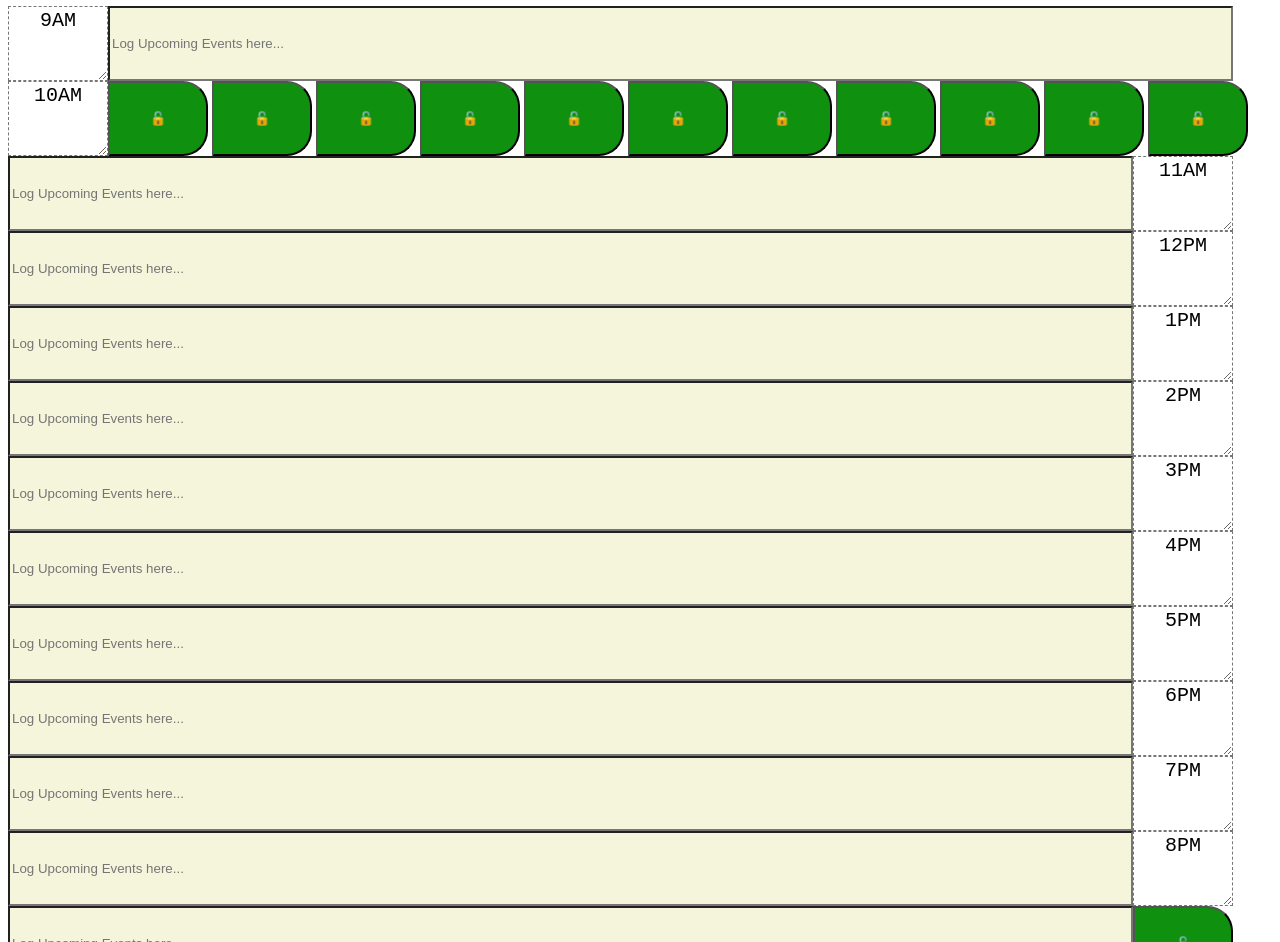
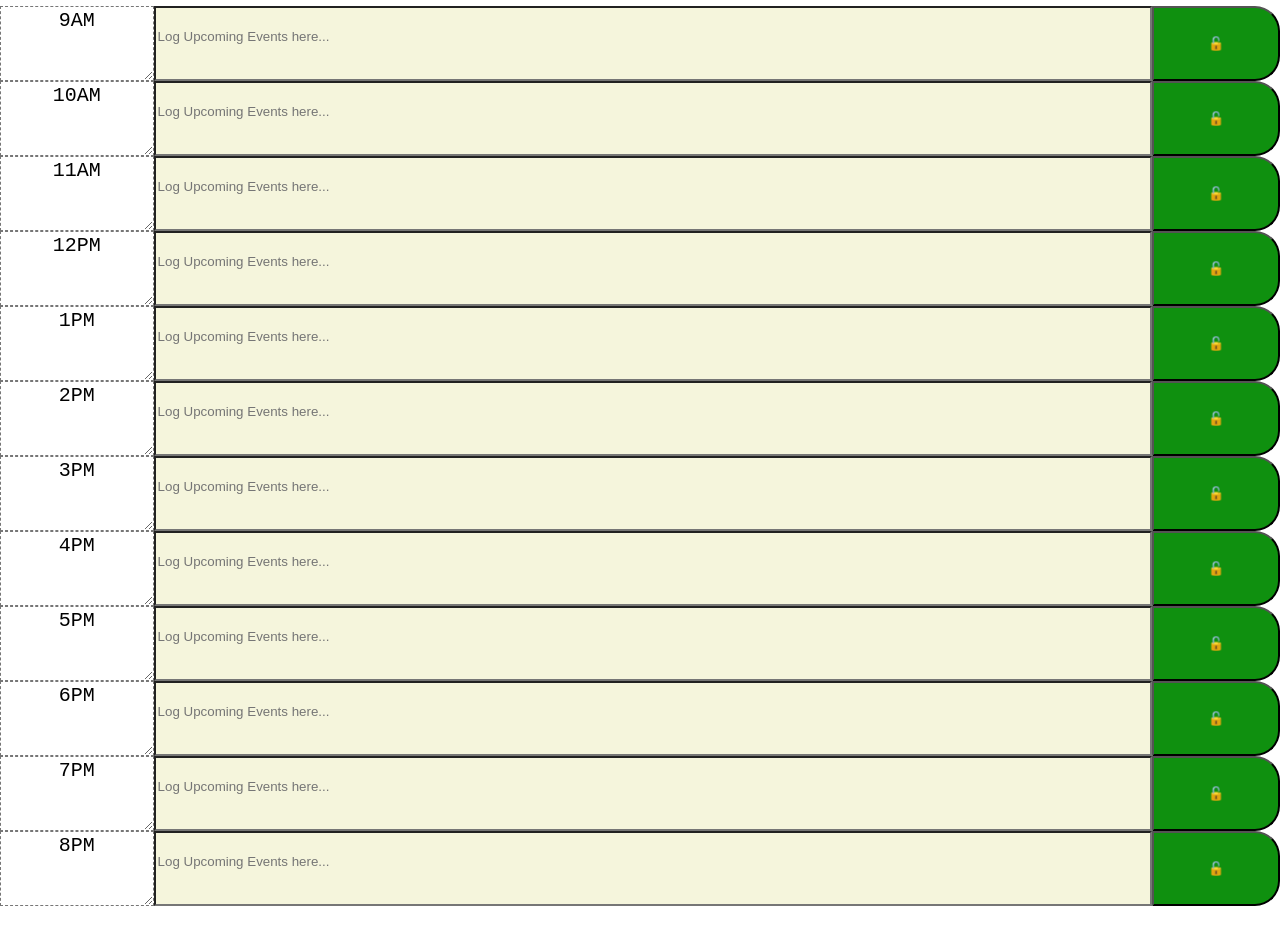
Before and after one commit to junnel308/event_scheduler_notification, a plain HTML site: page index.html in a window 1280 px wide. Shown: the part 187-1129 px from the top of the page. After the commit the page ends 1093 px from the top, so only its background shows below. Drawn offline with Linux system fonts and the light colour scheme.

Commit message:
organized HTML code and CSS code and fixed a bug when button goes to the next line when resizing the screen and not aligned with the input log and the time display

```diff
--- a/index.html
+++ b/index.html
@@ -14,49 +14,73 @@
             Event Notification Scheduler <br>
             Calendar<br>
             <input type="input" id="todays-date" readonly placeholder="Todays Date" style="width: 50%; height: 50px; text-align: center; font-size: 20px; border: none;"></input>
-            <hr id="separation-line" style="height:10px; background-color: black;">
+            <hr id="separation-line" style="width: auto; height:10px; background-color: black;">
         </h1>
         </header>
 
         <main id="wrapper">
             <h2 id="message-saved"></h2>
-            <div style="width: 100%; height: 100%; margin: 0; padding: 0;">
-                <textarea type="input" id="time" readonly style="width: 100px; height: 75px; border-style: dashed; border-width: 1%; text-align: center; float: left; font-size: 20px;">9AM</textarea>
-                <input id="user-input" placeholder="Log Upcoming Events here..." style="width: 89%; height: 75px; float: left; background-color:beige;"/>
-                <button style="width: 100px; height: 75px; border-bottom-right-radius: 25px; border-top-right-radius: 25px; background-color: rgb(15, 144, 15);">🔓</button>
-                <textarea id="time" readonly style="width: 100px; height: 75px; border-style: dashed; border-width: 1%; text-align: center; float: left; font-size: 20px;">10AM</textarea>
-                <input id="user-input" placeholder="Log Upcoming Events here..." style="width: 89%; height: 75px; float: left; background-color:beige;"/>
-                <button style="width: 100px; height: 75px; border-bottom-right-radius: 25px; border-top-right-radius: 25px; background-color: rgb(15, 144, 15);">🔓</button>
-                <textarea id="time" readonly style="width: 100px; height: 75px; border-style: dashed; border-width: 1%; text-align: center; float: left; font-size: 20px;">11AM</textarea>
-                <input id="user-input" placeholder="Log Upcoming Events here..." style="width: 89%; height: 75px; float: left; background-color:beige;"/>
-                <button style="width: 100px; height: 75px; border-bottom-right-radius: 25px; border-top-right-radius: 25px; background-color: rgb(15, 144, 15);">🔓</button>
-                <textarea id="time" readonly style="width: 100px; height: 75px; border-style: dashed; border-width: 1%; text-align: center; float: left; font-size: 20px;">12PM</textarea>
-                <input id="user-input" placeholder="Log Upcoming Events here..." style="width: 89%; height: 75px; float: left; background-color:beige;"/>
-                <button style="width: 100px; height: 75px; border-bottom-right-radius: 25px; border-top-right-radius: 25px; background-color: rgb(15, 144, 15);">🔓</button>
-                <textarea id="time" readonly style="width: 100px; height: 75px; border-style: dashed; border-width: 1%; text-align: center; float: left; font-size: 20px;">1PM</textarea>
-                <input id="user-input" placeholder="Log Upcoming Events here..." style="width: 89%; height: 75px; float: left; background-color:beige;"/>
-                <button style="width: 100px; height: 75px; border-bottom-right-radius: 25px; border-top-right-radius: 25px; background-color: rgb(15, 144, 15);">🔓</button>
-                <textarea id="time" readonly style="width: 100px; height: 75px; border-style: dashed; border-width: 1%; text-align: center; float: left; font-size: 20px;">2PM</textarea>
-                <input id="user-input" placeholder="Log Upcoming Events here..." style="width: 89%; height: 75px; float: left; background-color:beige;"/>
-                <button style="width: 100px; height: 75px; border-bottom-right-radius: 25px; border-top-right-radius: 25px; background-color: rgb(15, 144, 15);">🔓</button>
-                <textarea id="time" readonly style="width: 100px; height: 75px; border-style: dashed; border-width: 1%; text-align: center; float: left; font-size: 20px;">3PM</textarea>
-                <input id="user-input" placeholder="Log Upcoming Events here..." style="width: 89%; height: 75px; float: left; background-color:beige;"/>
-                <button style="width: 100px; height: 75px; border-bottom-right-radius: 25px; border-top-right-radius: 25px; background-color: rgb(15, 144, 15);">🔓</button>
-                <textarea id="time" readonly style="width: 100px; height: 75px; border-style: dashed; border-width: 1%; text-align: center; float: left; font-size: 20px;">4PM</textarea>
-                <input id="user-input" placeholder="Log Upcoming Events here..." style="width: 89%; height: 75px; float: left; background-color:beige;"/>
-                <button style="width: 100px; height: 75px; border-bottom-right-radius: 25px; border-top-right-radius: 25px; background-color: rgb(15, 144, 15);">🔓</button>
-                <textarea id="time" readonly style="width: 100px; height: 75px; border-style: dashed; border-width: 1%; text-align: center; float: left; font-size: 20px;">5PM</textarea>
-                <input id="user-input" placeholder="Log Upcoming Events here..." style="width: 89%; height: 75px; float: left; background-color:beige;"/>
-                <button style="width: 100px; height: 75px; border-bottom-right-radius: 25px; border-top-right-radius: 25px; background-color: rgb(15, 144, 15);">🔓</button>
-                <textarea id="time" readonly style="width: 100px; height: 75px; border-style: dashed; border-width: 1%; text-align: center; float: left; font-size: 20px;">6PM</textarea>
-                <input id="user-input" placeholder="Log Upcoming Events here..." style="width: 89%; height: 75px; float: left; background-color:beige;"/>
-                <button style="width: 100px; height: 75px; border-bottom-right-radius: 25px; border-top-right-radius: 25px; background-color: rgb(15, 144, 15);">🔓</button>
-                <textarea id="time" readonly style="width: 100px; height: 75px; border-style: dashed; border-width: 1%; text-align: center; float: left; font-size: 20px;">7PM</textarea>
-                <input id="user-input" placeholder="Log Upcoming Events here..." style="width: 89%; height: 75px; float: left; background-color:beige;"/>
-                <button style="width: 100px; height: 75px; border-bottom-right-radius: 25px; border-top-right-radius: 25px; background-color: rgb(15, 144, 15);">🔓</button>
-                <textarea id="time" readonly style="width: 100px; height: 75px; border-style: dashed; border-width: 1%; text-align: center; float: left; font-size: 20px;">8PM</textarea>
-                <input id="user-input" placeholder="Log Upcoming Events here..." style="width: 89%; height: 75px; float: left; background-color:beige;"/>
-                <button style="width: 100px; height: 75px; border-bottom-right-radius: 25px; border-top-right-radius: 25px; background-color: rgb(15, 144, 15);">🔓</button>
+            <div>
+                <div>
+                    <textarea type="input" class="time-display" id="time" readonly>9AM</textarea>
+                    <input class="user-input" placeholder="Log Upcoming Events here..." />
+                    <button>🔓</button>
+                </div>
+                <div>
+                    <textarea id="time" class="time-display" readonly>10AM</textarea>
+                    <input class="user-input" placeholder="Log Upcoming Events here..." />
+                    <button>🔓</button>
+                </div>
+                <div>
+                    <textarea id="time" class="time-display" readonly>11AM</textarea>
+                    <input class="user-input" placeholder="Log Upcoming Events here..."/>
+                    <button>🔓</button>
+                </div>
+                <div>
+                    <textarea id="time" class="time-display" readonly>12PM</textarea>
+                    <input class="user-input" placeholder="Log Upcoming Events here..."/>
+                    <button>🔓</button>
+                </div>
+                <div>
+                    <textarea id="time" class="time-display" readonly>1PM</textarea>
+                    <input class="user-input" placeholder="Log Upcoming Events here..."/>
+                    <button>🔓</button>
+                </div>
+                <div>
+                    <textarea id="time" class="time-display" readonly>2PM</textarea>
+                    <input class="user-input" placeholder="Log Upcoming Events here..."/>
+                    <button>🔓</button>
+                </div>
+                <div>
+                    <textarea id="time" class="time-display" readonly>3PM</textarea>
+                    <input class="user-input" placeholder="Log Upcoming Events here..."/>
+                    <button>🔓</button>
+                </div>
+                <div>
+                    <textarea id="time" class="time-display" readonly>4PM</textarea>
+                    <input class="user-input" placeholder="Log Upcoming Events here..."/>
+                    <button>🔓</button>
+                </div>
+                <div>
+                    <textarea id="time" class="time-display" readonly>5PM</textarea>
+                    <input class="user-input" placeholder="Log Upcoming Events here..."/>
+                    <button>🔓</button>
+                </div>
+                <div>
+                    <textarea id="time" class="time-display" readonly>6PM</textarea>
+                    <input class="user-input" placeholder="Log Upcoming Events here..."/>
+                    <button>🔓</button>
+                </div>
+                <div>
+                    <textarea id="time" class="time-display" readonly>7PM</textarea>
+                    <input class="user-input" placeholder="Log Upcoming Events here..."/>
+                    <button>🔓</button>
+                </div>
+                <div>
+                    <textarea id="time" class="time-display" readonly>8PM</textarea>
+                    <input class="user-input" placeholder="Log Upcoming Events here..."/>
+                    <button>🔓</button>
+                </div>
             </div>
         </main>
         </main>
--- a/script.js
+++ b/script.js
@@ -1,6 +1,30 @@
 var todaysDate = document.querySelector("#todays-date");
+var lockButton = document.querySelector('button');
 
 var date = new Date();
+var currentHour = date.getHours();
 var currentDate = date.toDateString();
 
 todaysDate.value = currentDate;
+
+if(currentHour) {
+    displayHere.value = "Current Hour";
+    displayHere.style.backgroundColor = "blue";
+}
+
+
+function loggingEvents () {
+    var logIt = displayEventHere();
+    var displayHere = document.querySelector('input');
+
+    displayHere.value = logIt;
+}
+
+function displayEventHere () {
+    var resultDisplay = document.createElement('h2');
+    resultDisplay = "Event Saved"
+    resultDisplay.parentElement(resultDisplay);
+    document.displayHere.style.color = "blue";
+}
+
+lockButton.addEventListener("click", loggingEvents);
--- a/style.css
+++ b/style.css
@@ -1,13 +1,47 @@
 * {
     box-sizing: border-box;
 }
+body {
+    height: 100%;
+    margin: 0;
+    padding: 0;
+}
 
 #wrapper {
-    margin-left: auto;
-    margin-right: auto;
     width: 100%;
+    margin: auto;
+    padding: auto;
 }
 
 h1 {
     text-align: center;
 }
+
+.time-display {
+    width: 12%;
+    height: 75px;
+    border-style: dashed;
+    border-width: 1%;
+    justify-content: center;
+    align-items: center;
+    text-align: center;
+    float: left;
+    font-size: 20px;
+}
+
+.user-input {
+    width: 78%;
+    height: 75px;
+    padding-bottom: 15px;
+    float: left;
+    background-color:beige;
+    color:rgb(219, 30, 30);
+}
+
+button {
+    width: 10%;
+    height: 75px;
+    border-bottom-right-radius: 25px;
+    border-top-right-radius: 25px;
+    background-color: rgb(15, 144, 15);
+}
```
